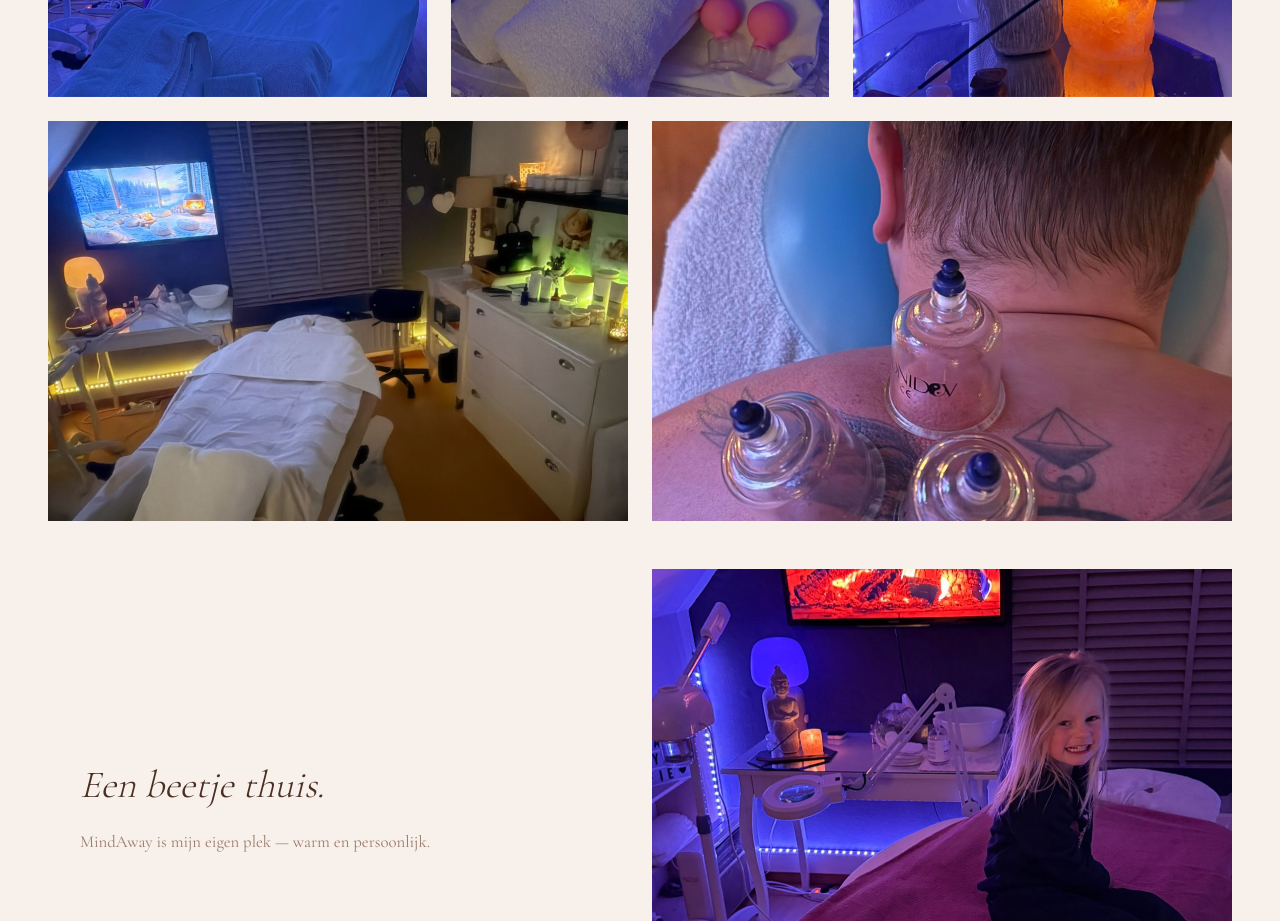
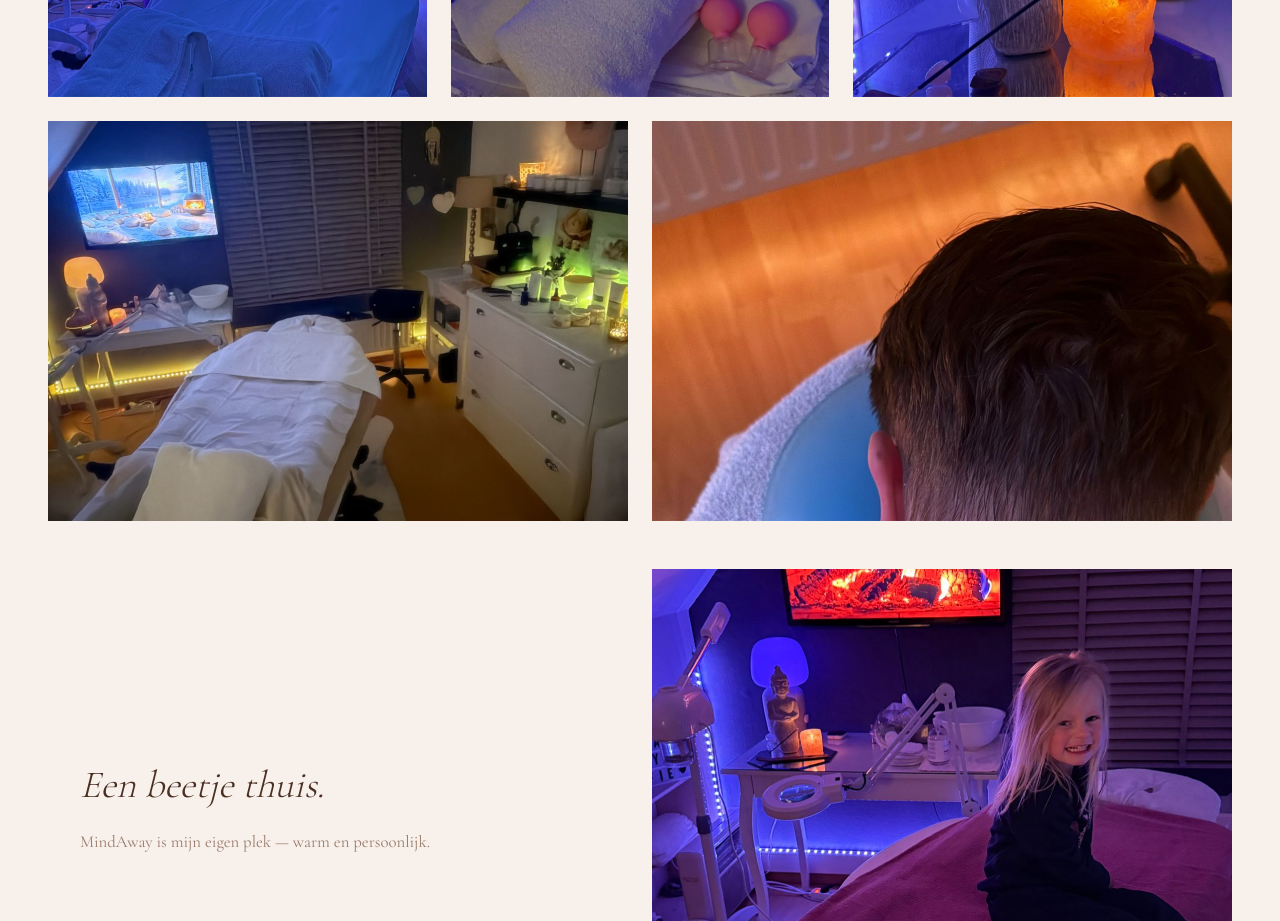
Before and after one commit to BoomerNieQ/MindAway, a Next.js app: page / in a window 1280 px wide. Shown: the part 7980-8901 px from the top of the page. Built offline with nearby package versions, Linux system fonts and the light colour scheme.

Commit message:
Gallery: toon hoofd van man in cupping2 foto via object-position top
Co-Authored-By: Claude Sonnet 4.6 <noreply@anthropic.com>

```diff
--- a/src/components/Gallery.tsx
+++ b/src/components/Gallery.tsx
@@ -4,12 +4,13 @@ import { useRef } from 'react'
 import { motion, useInView } from 'framer-motion'
 import Image from 'next/image'
 
-function FadeImage({ src, alt, delay = 0, className = '', style = {} }: {
+function FadeImage({ src, alt, delay = 0, className = '', style = {}, objectPosition = 'center' }: {
   src: string
   alt: string
   delay?: number
   className?: string
   style?: React.CSSProperties
+  objectPosition?: string
 }) {
   const ref = useRef<HTMLDivElement>(null)
   const inView = useInView(ref, { once: true, margin: '-8% 0px' })
@@ -23,7 +24,7 @@ function FadeImage({ src, alt, delay = 0, className = '', style = {} }: {
       className={`relative overflow-hidden img-zoom ${className}`}
       style={style}
     >
-      <Image src={src} alt={alt} fill className="object-cover" sizes="(max-width: 768px) 100vw, 50vw" />
+      <Image src={src} alt={alt} fill className="object-cover" style={{ objectPosition }} sizes="(max-width: 768px) 100vw, 50vw" />
     </motion.div>
   )
 }
@@ -84,7 +85,7 @@ export default function Gallery() {
         {/* Row 3: breed + cupping */}
         <div className="grid grid-cols-1 md:grid-cols-2 gap-4 md:gap-6 mb-4 md:mb-6">
           <FadeImage src="/11.jpeg" alt="Overzicht van de ruimte" delay={0.05} style={{ height: 'clamp(220px, 45vw, 400px)' }} />
-          <FadeImage src="/cupping2.jpeg" alt="Cupping behandeling" delay={0.12} style={{ height: 'clamp(220px, 45vw, 400px)' }} />
+          <FadeImage src="/cupping2.jpeg" alt="Cupping behandeling" delay={0.12} style={{ height: 'clamp(220px, 45vw, 400px)' }} objectPosition="top" />
         </div>
 
         {/* Tess — persoonlijk moment, geen promotie */}
```
